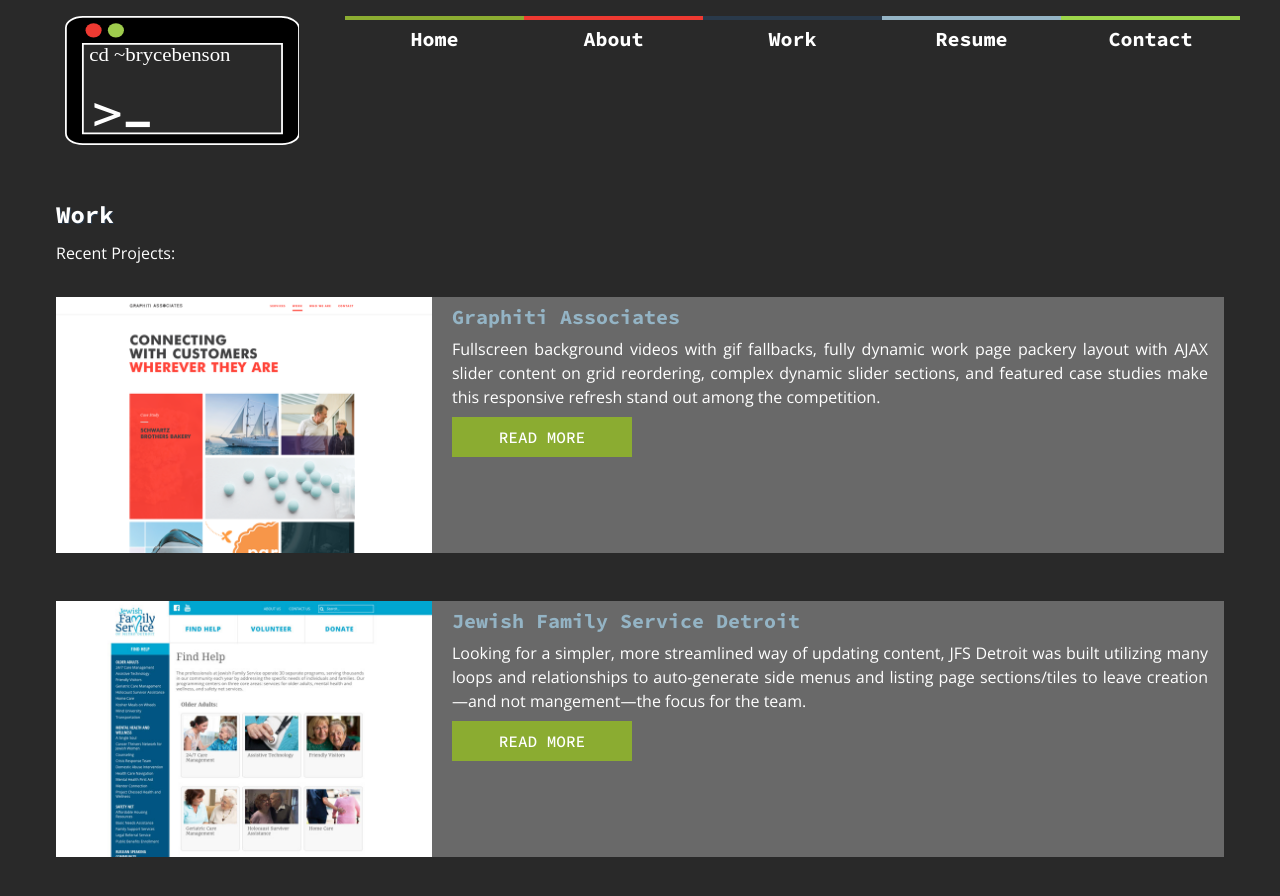
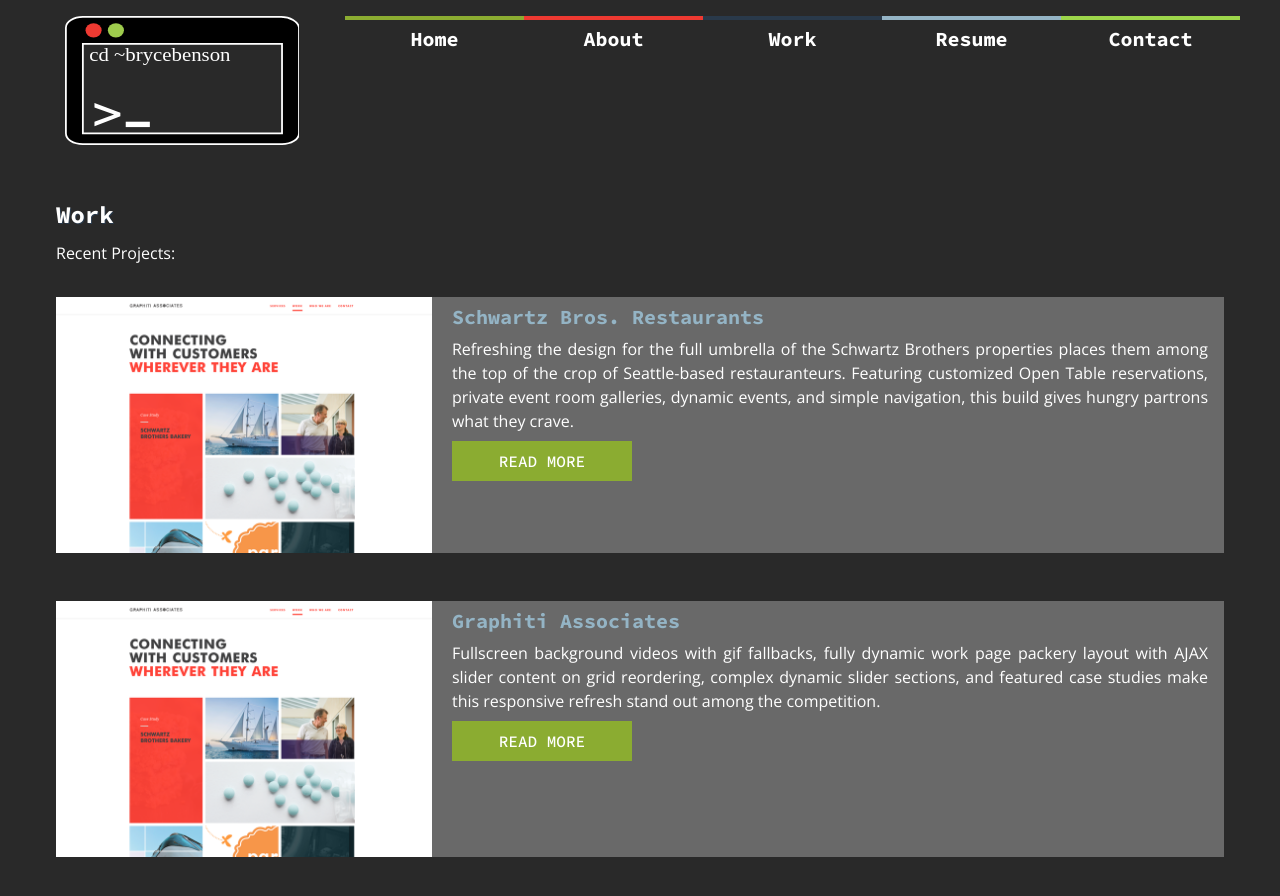
Before and after one commit to brycebenson/brycebenson.github.io, a Jekyll site: the page built from work/index.html, in a window 1280 px wide and 900 px high. Shown: the top 896 px of the window. Built offline with Jekyll 4.4.1, drawn with Linux system fonts in a browser that asks for light colours; nearby versions of some CDN libraries.

Commit message:
added project

```diff
--- a/_posts/2016-10-1-graphiti.html
+++ b/_posts/2016-10-1-graphiti.html
@@ -9,7 +9,7 @@
 link: https://graphiti.com
 
 ---
-    <p class="main__copy">Fullscreen background videos with gif fallbacks, fully dynamic work page packery layout with AJAX slider content on grid reordering, complex dynamic slider sections, and featured case studies make this responsive refresh stand out among the competition.<!--readmore--> Custom post types and taxonomy powers each section in this easily managed site. This build was launched on a Digital Ocean droplet instance and deployed with Git using Trellis and Bedrock for server parity.</p>
+    <p class="main__copy">Fullscreen background videos with gif fallbacks, fully dynamic work page packery layout with AJAX slider content on grid reordering, complex dynamic slider sections, and featured case studies make this responsive refresh stand out among the competition.<!--readmore-->Custom post types and taxonomy powers each section in this easily managed site. This build was launched on a Digital Ocean droplet instance and deployed with Git using Trellis and Bedrock for server parity.</p>
 
 <h3>Overview</h3>
 <ul>
--- /dev/null
+++ b/_posts/2016-12-1-schwartz-bros-restaurants.html
@@ -0,0 +1,28 @@
+---
+layout: post
+title:  "Schwartz Bros. Restaurants"
+date:   2016-12-1 0:0:01
+permalink: work/schwartzbros
+categories: work
+bgimg: graphiti.jpg
+listimg: graphiti-list.png
+link: http://schwartzbros.com
+
+---
+    <p class="main__copy">Refreshing the design for the full umbrella of the Schwartz Brothers properties places them among the top of the crop of Seattle-based restauranteurs. Featuring customized Open Table reservations, private event room galleries, dynamic events, and simple navigation, this build gives hungry partrons what they crave.<!--readmore-->This build utilizes the power of WordPress and Advanced Custom fields to allow easy creation of live menus&mdash;pa</p>
+
+<h3>Overview</h3>
+<ul>
+    <li>WordPress</li>
+    <li>Customizable content managed real text menus</li>
+    <li>Keyframe animations</li>
+    <li>Parallax background videos</li>
+    <li>Powerful custom post type/taxonomy structure</li>
+    <li>Trellis/Bedrock</li>
+    <li>Sass</li>
+    <li>Gulp</li>
+    <li>Fully responsive and content managed</li>
+    <li>Let's Encrypt SSL</li>
+</ul>
+
+<h4>Launching Soon</h4>
--- a/_posts/2016-8-1-jfsdetroit.html
+++ b/_posts/2016-8-1-jfsdetroit.html
@@ -9,7 +9,7 @@
 link: http://jfsdetroit.org
 
 ---
-    <p class="main__copy">Looking for a simpler, more streamlined way of updating content, JFS Detroit was built utilizing many loops and relationships to auto-generate side menus and listing page sections/tiles to leave creation&mdash;and not mangement&mdash;the focus for the team. <!--readmore-->Custom post types to manage various publications, login-protected board member documents, and a sticky help box are also features on the site. This site was deployed with Git using Trellis and Bedrock for server parity.</p>
+    <p class="main__copy">Looking for a simpler, more streamlined way of updating content, JFS Detroit was built utilizing many loops and relationships to auto-generate side menus and listing page sections/tiles to leave creation&mdash;and not mangement&mdash;the focus for the team.<!--readmore-->Custom post types to manage various publications, login-protected board member documents, and a sticky help box are also features on the site. This site was deployed with Git using Trellis and Bedrock for server parity.</p>
 
 <h3>Overview</h3>
 <ul>
```
Also changed, not shown: img/schwartzbros-list.jpg (added), img/schwartzbros.jpg (added), 1 other file.
